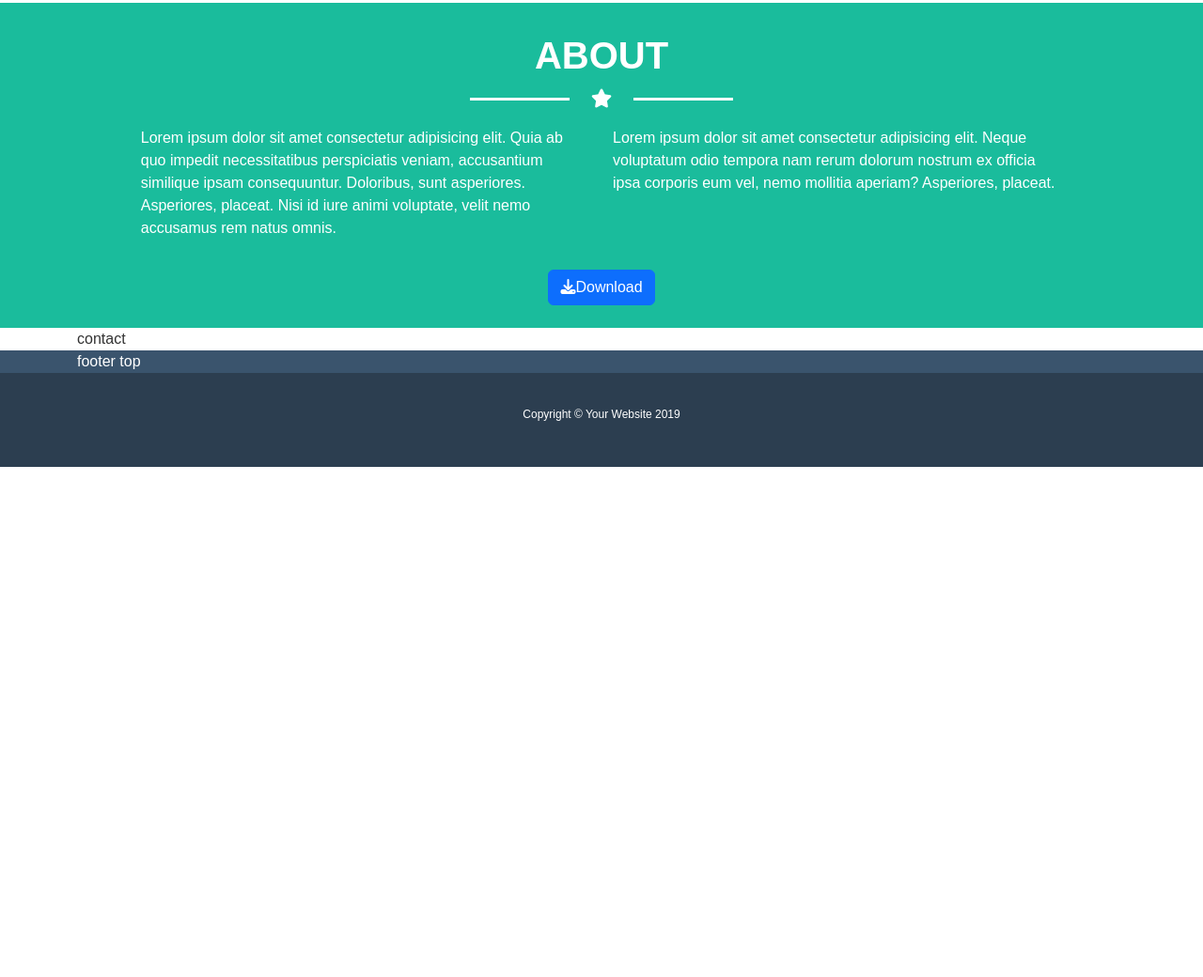
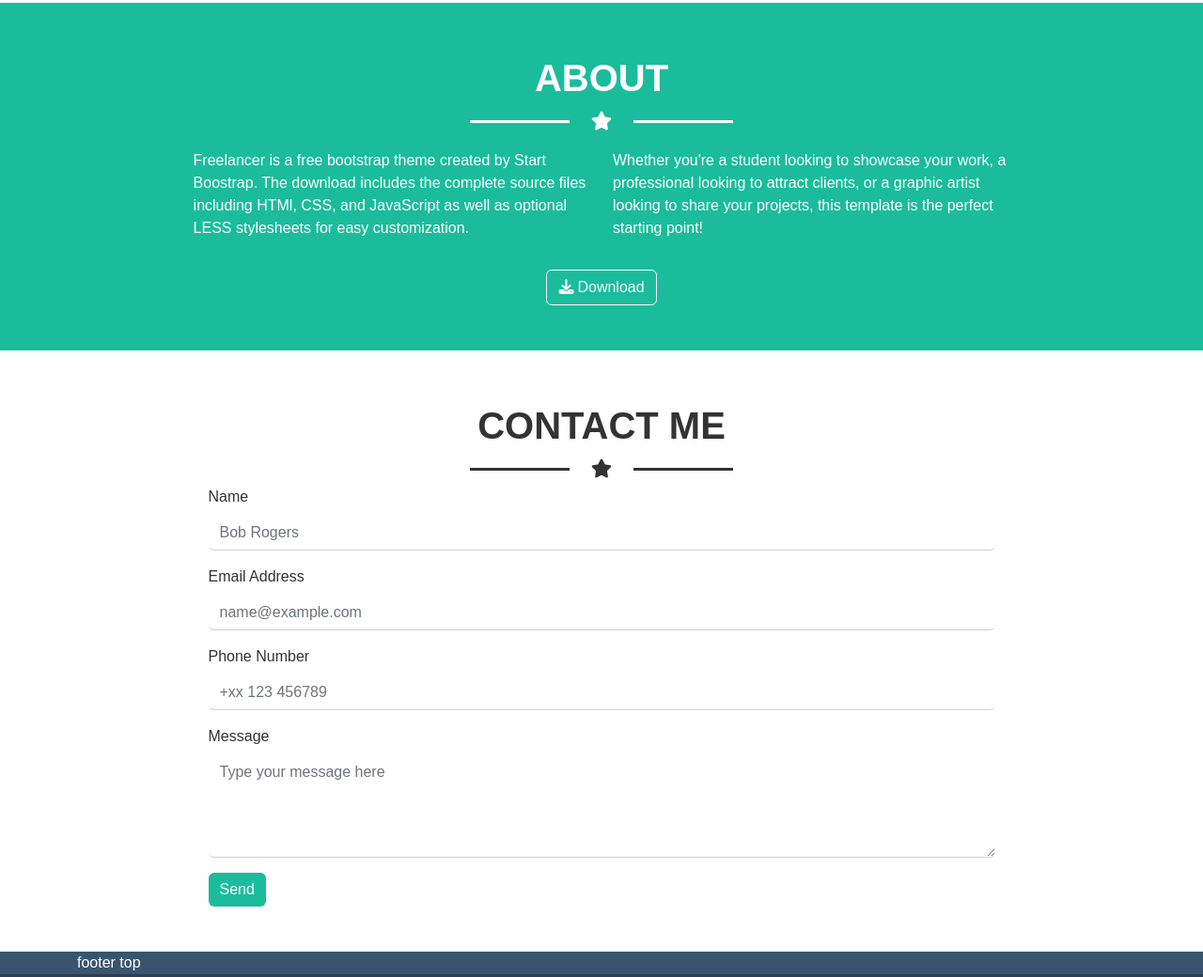
Before and after one commit to ValentinaZussino/html-css-bootstrap-freelancer, a plain HTML site: page index.html in a window 1280 px wide. Shown: the part 1260-2300 px from the top of the page at 94% size. Before the commit the page ends 1757 px from the top, so only its background shows below. Drawn offline with nearby package versions, Linux system fonts and the light colour scheme.

Commit message:
completam sez about e contact me

```diff
--- a/css/style.css
+++ b/css/style.css
@@ -41,7 +41,7 @@ header {
     height: 3px;
     background-color: var(--white);
 }
-#portfolio .star:before, #portfolio .star:after {background-color: var(--black);}
+#portfolio .star:before, #portfolio .star:after, #contact .star:before, #contact .star:after  {background-color: var(--black);}
 .vz_overlay {
     cursor: pointer;
     position: relative;
@@ -78,9 +78,7 @@ header {
     div.star {
         justify-content: space-between!important;
     }
-    #about div.row {
-        width: 90%!important;
-    }
+    #about div.row {width: 80%!important;}
 }
 @media screen and (min-width: 992px) {
     .star { width: 280px;}
--- a/index.html
+++ b/index.html
@@ -82,7 +82,7 @@
         </section>
         <!-- about -->
         <section id="about" class="vz_bg-green">
-            <div class="container-md py-4 text-center">
+            <div class="container-md py-5 text-center">
                 <div class="text-center pt-2">
                     <h1 class="text-uppercase fw-bold">about</h1>
                     <div class="star d-flex  align-items-center justify-content-center m-auto py-1 ">
@@ -91,20 +91,52 @@
                 </div>
                 <div class="row w-75 m-auto py-3">
                     <div class="col-12 col-md-6 text-start">
-                        <p>Lorem ipsum dolor sit amet consectetur adipisicing elit. Quia ab quo impedit necessitatibus perspiciatis veniam, accusantium similique ipsam consequuntur. Doloribus, sunt asperiores. Asperiores, placeat. Nisi id iure animi voluptate, velit nemo accusamus rem natus omnis.</p>
+                        <p>Freelancer is a free bootstrap theme created by Start Boostrap. The download includes the complete
+                            source files including HTMl, CSS, and JavaScript as
+                            well as optional LESS stylesheets for easy
+                            customization.</p>
                     </div>
                     <div class="col-12 col-md-6 text-start">
-                        <p>Lorem ipsum dolor sit amet consectetur adipisicing elit. Neque voluptatum odio tempora nam rerum dolorum nostrum ex officia ipsa corporis eum vel, nemo mollitia aperiam? Asperiores, placeat.</p>
+                        <p>Whether you're a student looking to showcase your
+                            work, a professional looking to attract clients, or a
+                            graphic artist looking to share your projects, this
+                            template is the perfect starting point!</p>
                     </div>
                 </div>
-                <div class="btn btn-primary">
-                    <i class="fa-solid fa-download"></i><span>Download</span>
+                <div class="btn btn-outline-light">
+                    <i class="fa-solid fa-download me-1"></i><span>Download</span>
                 </div>
             </div>
         </section>
         <!-- contact me -->
         <section id="contact" class="vz_txt-black">
-            <div class="container-md">contact</div>
+            <div class="container-md py-5">
+                <div class="text-center pt-2">
+                    <h1 class="text-uppercase fw-bold">contact me</h1>
+                    <div class="star d-flex  align-items-center justify-content-center m-auto py-1 ">
+                        <i class="fs-5 px-1 fa-solid fa-star"></i>
+                    </div>
+                </div>
+                <div class="form-container w-75 m-auto pt-1">
+                    <div class="mb-3">
+                        <label for="exampleFormControlInput1" class="form-label text-capitalize">name</label>
+                        <input type="email" class="form-control border-top-0 border-start-0 border-end-0" id="exampleFormControlInput1" placeholder="Bob Rogers" required>
+                    </div>
+                    <div class="mb-3">
+                        <label for="exampleFormControlInput1" class="form-label text-capitalize">email address</label>
+                        <input type="email" class="form-control border-top-0 border-start-0 border-end-0" id="exampleFormControlInput1" placeholder="name@example.com" required>
+                    </div>
+                    <div class="mb-3">
+                        <label for="exampleFormControlInput1" class="form-label text-capitalize">phone number</label>
+                        <input type="email" class="form-control border-top-0 border-start-0 border-end-0" id="exampleFormControlInput1" placeholder="+xx 123 456789">
+                    </div>
+                    <div class="mb-3">
+                        <label for="exampleFormControlTextarea1" class="form-label text-capitalize">message</label>
+                        <textarea class="form-control border-top-0 border-start-0 border-end-0" id="exampleFormControlTextarea1" rows="4" placeholder="Type your message here" required></textarea>
+                    </div>
+                    <div class="btn vz_bg-green btn-success border-0">Send</div>
+                </div>
+            </div>
         </section>
     </main>
     <!-- footer -->
```
